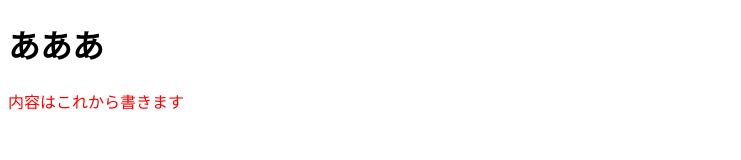
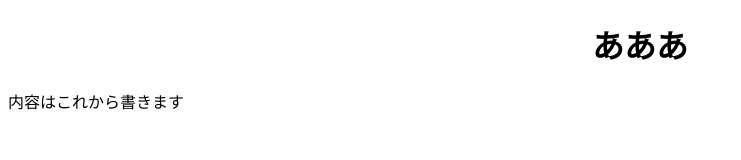
Before and after one commit to s1f10240249/team-project, a plain HTML site: page index.html in a window 1280 px wide. Shown: the whole page, without its empty margins (0-741 px from the left). Drawn offline with Linux system fonts and the light colour scheme.

Commit message:
CSSを訂正しました

```diff
--- a/css/index.css
+++ b/css/index.css
@@ -1,3 +1,3 @@
-.red{
-    color:red;
+h1{
+    text-align: center;
 }
```
